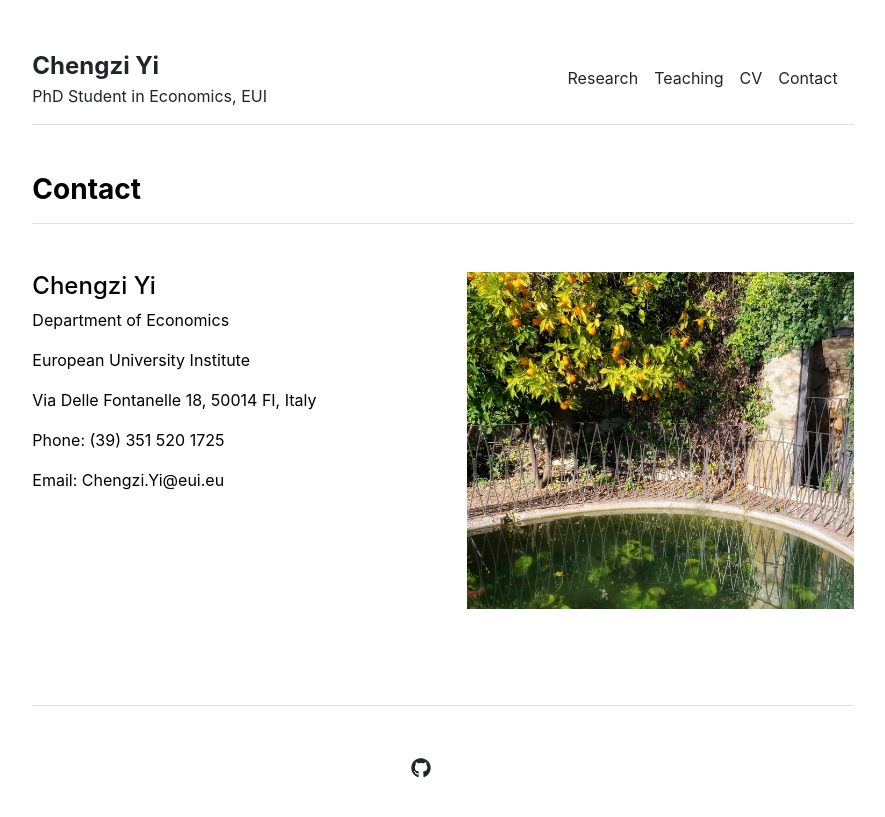
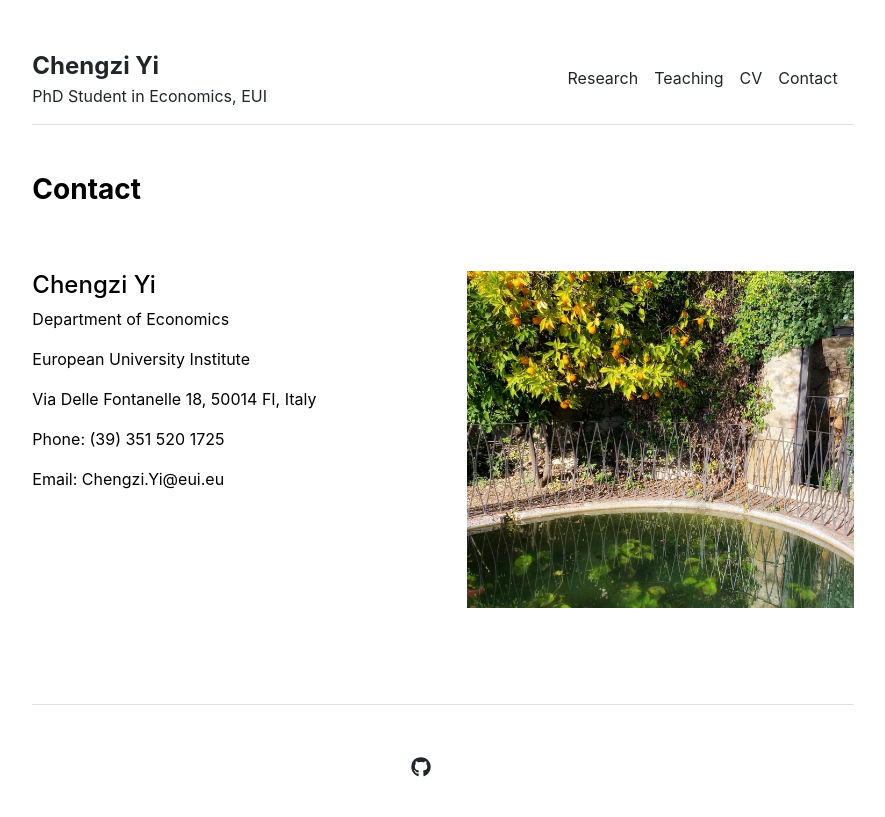
Before and after one commit to chengzi-yi/chengzi-yi.github.io, a Jekyll site: the page built from contact.md, in a window 1280 px wide. Shown: the top 817 px of the page, without its empty margins (197-1082 px from the left). Built offline with Jekyll 4.4.1, drawn with Linux system fonts in a browser that asks for light colours.

Commit message:
update layout

```diff
--- a/_includes/contact.html
+++ b/_includes/contact.html
@@ -1,6 +1,6 @@
 <div class="row g-5 mb-5">
   <div>
-    <h3 class="fw-bold border-bottom pb-3 mb-5">Contact</h3>
+    <h3 class="fw-bold pb-3 mb-5">Contact</h3>
     {% for contact in site.data.settings.contacts %}
     <div class="row g-5 mb-5">
       <div class="col-md-6">
--- a/_layouts/cv.html
+++ b/_layouts/cv.html
@@ -4,7 +4,7 @@ layout: default
 
 <div class="row g-5 mb-5">
   <div class="col-md-12">
-    <h3 class="fw-bold border-bottom pb-3 mb-5">{{ page.title }}</h3>
+    <h3 class="fw-bold pb-3 mb-5">{{ page.title }}</h3>
     {{ content }}
   </div>
 </div>
--- a/_layouts/teaching.html
+++ b/_layouts/teaching.html
@@ -4,7 +4,7 @@ layout: default
 
 <div class="row g-5 mb-5">
     <div class="col-md-12">
-        <h3 class="fw-bold border-bottom pb-3 mb-5">{{ page.title }}</h3>
+        <h3 class="fw-bold pb-3 mb-5">{{ page.title }}</h3>
         {{ content }}
     </div>
 </div>
```
